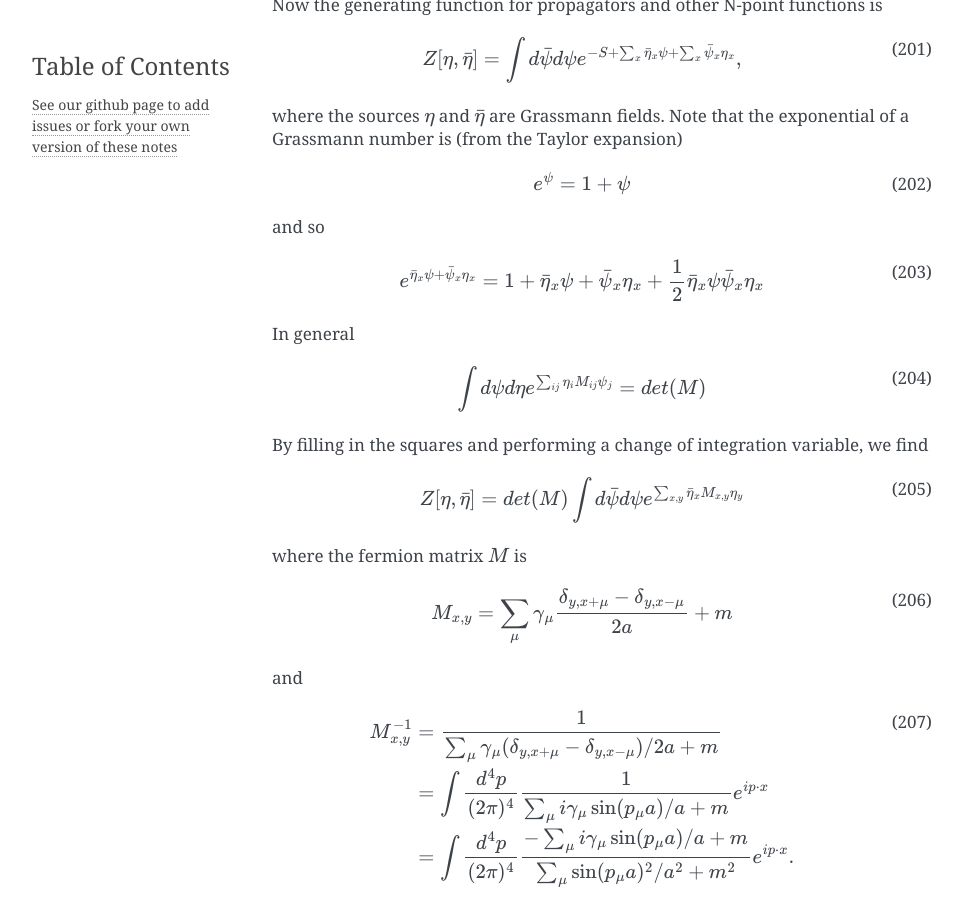
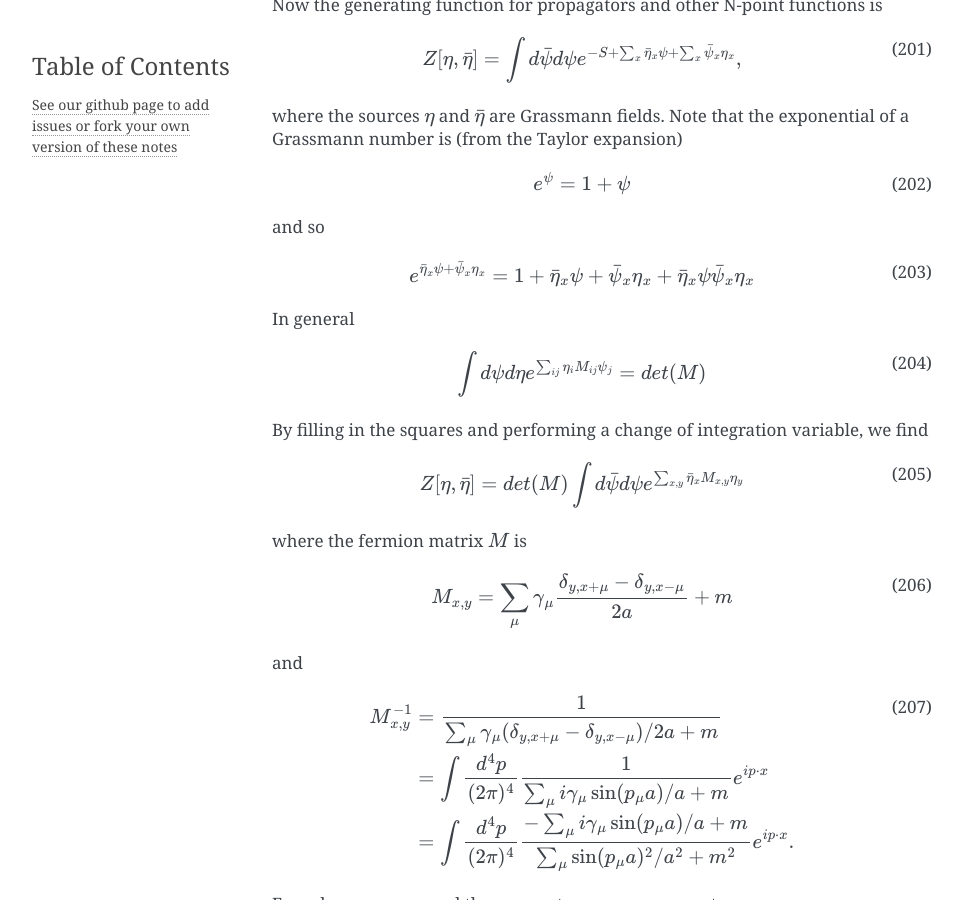
Before and after one commit to rantahar/Lattice-Field-Theory, a Sphinx documentation site: the page built from source/index.rst, in a window 1280 px wide and 900 px high, scrolled down 48544 px. Shown: the whole window, without its empty margins (148-1110 px from the left). Built offline with Sphinx 7.4.7, drawn with Linux system fonts in a browser that asks for light colours; pages that are not in the unit, such as notebooks, are missing from menus.

Commit message:
Remove extra factor in grassmann exponential

```diff
--- a/source/index.rst
+++ b/source/index.rst
@@ -2491,7 +2491,7 @@ and so
 
 .. math::
    e^{\bar\eta_x \psi + \bar\psi_x \eta_x} = 1 + \bar\eta_x \psi + \bar\psi_x \eta_x
-   + \frac 12 \bar\eta_x \psi\bar\psi_x \eta_x
+   + \bar\eta_x \psi\bar\psi_x \eta_x
    :label:
 
 In general
```
